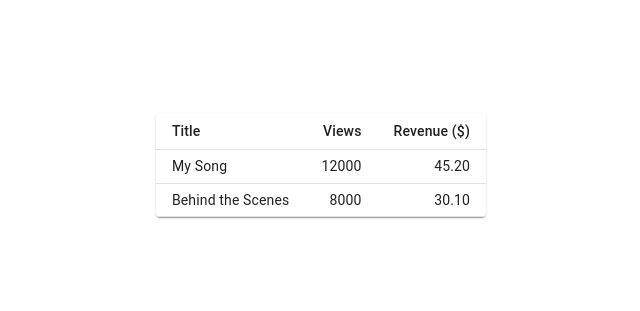
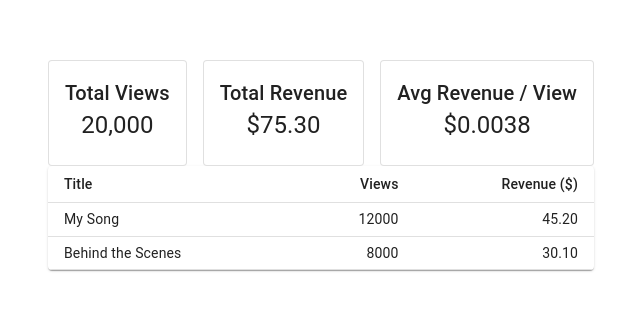
Before and after one commit to balayokesh/royalty-stream, a React app in the folder frontend/: page / in a window 1280 px wide. Shown: the part 235-546 px from the top of the page, without its empty margins (319-959 px from the left). Built offline with nearby package versions, Linux system fonts and the light colour scheme; the HTML template or start-up script is replaced by a standard one.

Commit message:
Implemented SummaryStats component

```diff
--- a/frontend/src/App.jsx
+++ b/frontend/src/App.jsx
@@ -1,10 +1,12 @@
 import './App.css'
 import EarningsTable from './components/EarningsTable'
+import SummaryStats from './components/SummaryStats'
 
 function App() {
   return (
     <>
       <div>
+        <SummaryStats />
         <EarningsTable />
       </div>
     </>
--- a/frontend/src/components/EarningsTable.jsx
+++ b/frontend/src/components/EarningsTable.jsx
@@ -1,10 +1,7 @@
 import React from "react";
 import { Table, TableBody, TableCell, TableContainer, TableHead, TableRow, Paper } from "@mui/material";
 
-const mockData = [
-  { title: "My Song", views: 12000, revenue: 45.20 },
-  { title: "Behind the Scenes", views: 8000, revenue: 30.10 },
-];
+import mockData from "../data/mockData.json";
 
 function EarningsTable() {
   return (
@@ -18,7 +15,7 @@ function EarningsTable() {
           </TableRow>
         </TableHead>
         <TableBody>
-          {mockData.map((row, idx) => (
+          {mockData.data.map((row, idx) => (
             <TableRow key={idx}>
               <TableCell>{row.title}</TableCell>
               <TableCell align="right">{row.views}</TableCell>
--- /dev/null
+++ b/frontend/src/components/SummaryStats.jsx
@@ -0,0 +1,40 @@
+import React from "react";
+import { Card, CardContent, Typography, Grid } from "@mui/material";
+import mockData from "../data/mockData.json";
+
+function SummaryStats() {
+  const totalViews = mockData.data.reduce((sum, item) => sum + item.views, 0);
+  const totalRevenue = mockData.data.reduce((sum, item) => sum + item.revenue, 0);
+  const avgRevenuePerView = totalRevenue / totalViews;
+
+  return (
+    <Grid container spacing={2}>
+      <Grid item xs={12} sm={4}>
+        <Card variant="outlined">
+          <CardContent>
+            <Typography variant="h6">Total Views</Typography>
+            <Typography variant="h5">{totalViews.toLocaleString()}</Typography>
+          </CardContent>
+        </Card>
+      </Grid>
+      <Grid item xs={12} sm={4}>
+        <Card variant="outlined">
+          <CardContent>
+            <Typography variant="h6">Total Revenue</Typography>
+            <Typography variant="h5">${totalRevenue.toFixed(2)}</Typography>
+          </CardContent>
+        </Card>
+      </Grid>
+      <Grid item xs={12} sm={4}>
+        <Card variant="outlined">
+          <CardContent>
+            <Typography variant="h6">Avg Revenue / View</Typography>
+            <Typography variant="h5">${avgRevenuePerView.toFixed(4)}</Typography>
+          </CardContent>
+        </Card>
+      </Grid>
+    </Grid>
+  );
+}
+
+export default SummaryStats;
--- /dev/null
+++ b/frontend/src/data/mockData.json
@@ -0,0 +1,6 @@
+{
+  "data": [
+    { "title": "My Song", "views": 12000, "revenue": 45.20 },
+    { "title": "Behind the Scenes", "views": 8000, "revenue": 30.10 }
+  ]
+}
```
